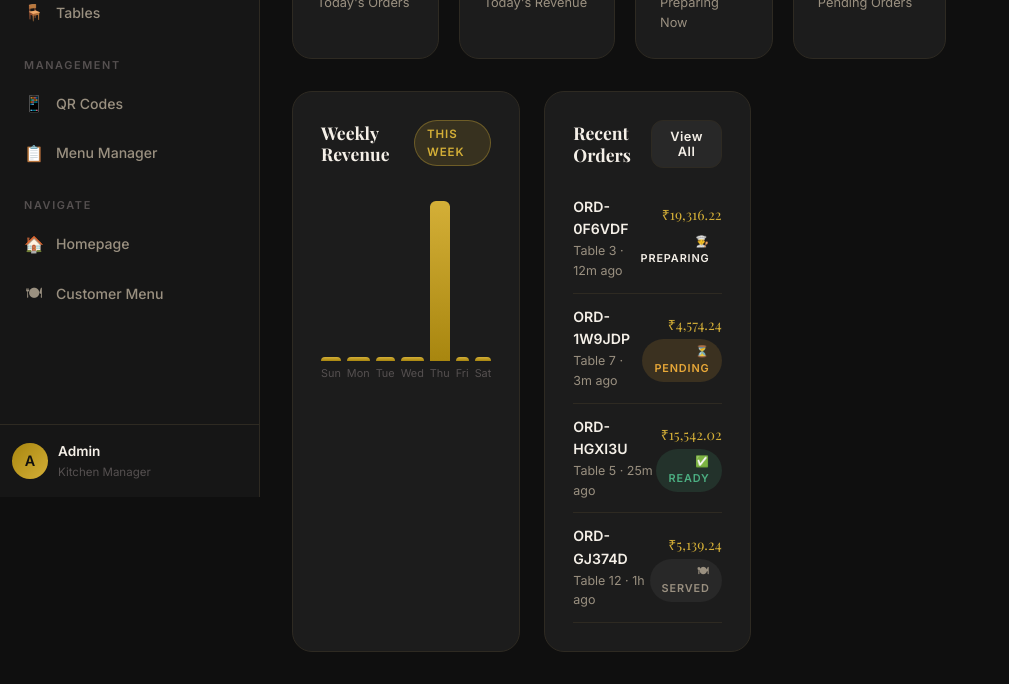
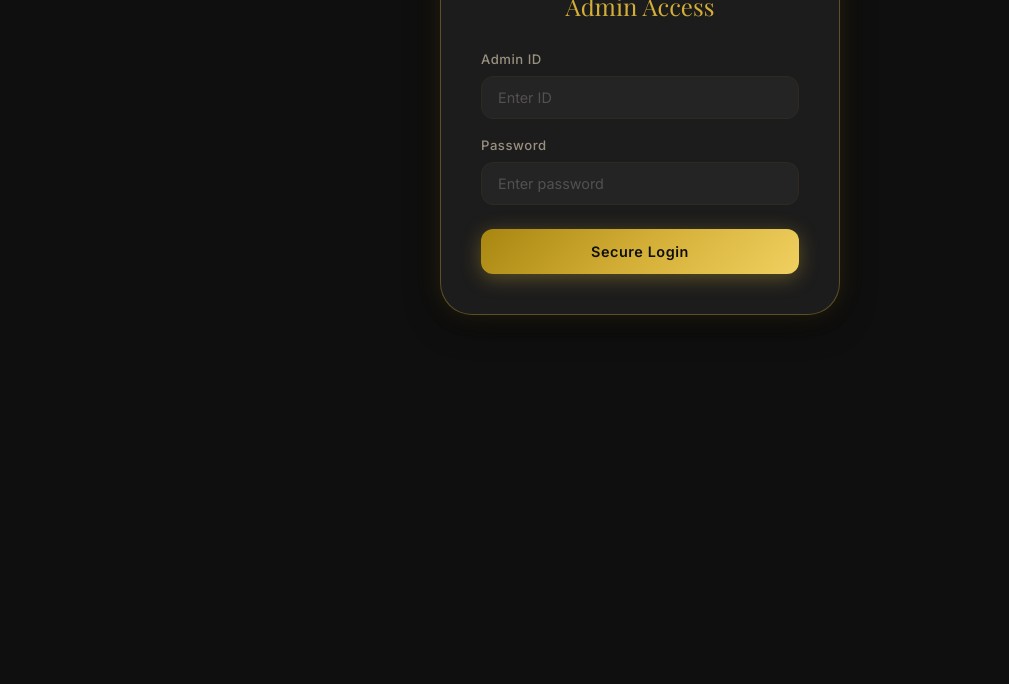
Before and after one commit to anujtiwari1427/scan-2-serve, a plain HTML site: page admin.html in a window 1280 px wide. Shown: the part 303-987 px from the top of the page, without its empty margins (0-1009 px from the left). After the commit the page ends 800 px from the top, so only its background shows below. Drawn offline with nearby package versions, Linux system fonts and the light colour scheme; a web font is replaced by a local one.

Commit message:
Add secure login gateway to Admin Dashboard

```diff
--- a/admin.html
+++ b/admin.html
@@ -12,7 +12,25 @@
 </head>
 <body>
 
-<div class="admin-layout">
+<!-- ═══ LOGIN SCREEN ═══ -->
+<div id="admin-login-screen" class="admin-login-screen">
+  <div class="admin-login-box">
+    <div class="admin-login-logo">🕯</div>
+    <div class="admin-login-title">Admin Access</div>
+    <div id="login-error" class="admin-login-error">Invalid ID or Password</div>
+    <div class="form-group" style="text-align:left">
+      <label class="form-label">Admin ID</label>
+      <input type="text" id="login-id" class="form-input" placeholder="Enter ID">
+    </div>
+    <div class="form-group" style="text-align:left;margin-top:16px;margin-bottom:24px">
+      <label class="form-label">Password</label>
+      <input type="password" id="login-pass" class="form-input" placeholder="Enter password">
+    </div>
+    <button class="btn btn-gold w-full" style="justify-content:center" onclick="handleLogin()">Secure Login</button>
+  </div>
+</div>
+
+<div class="admin-layout" id="admin-layout" style="display:none">
 
   <!-- ═══ SIDEBAR ═══ -->
   <aside class="admin-sidebar" id="admin-sidebar">
--- a/css/admin.css
+++ b/css/admin.css
@@ -233,3 +233,22 @@
   .admin-page { padding: 20px 16px; }
   .stats-grid { grid-template-columns: 1fr 1fr; }
 }
+
+/* ── Login Screen ── */
+.admin-login-screen {
+  position: fixed; top: 0; left: 0; right: 0; bottom: 0;
+  background: var(--bg-primary);
+  display: flex; align-items: center; justify-content: center;
+  z-index: 1000;
+}
+.admin-login-box {
+  background: var(--bg-card);
+  border: 1px solid var(--border-gold);
+  border-radius: var(--radius-xl);
+  padding: 40px; width: 100%; max-width: 400px;
+  box-shadow: var(--shadow-gold), var(--shadow);
+  text-align: center;
+}
+.admin-login-logo { font-size: 2rem; margin-bottom: 16px; }
+.admin-login-title { font-family: 'Playfair Display', serif; font-size: 1.5rem; color: var(--gold); margin-bottom: 24px; }
+.admin-login-error { color: var(--danger); font-size: 0.85rem; margin-bottom: 16px; display: none; }
--- a/js/admin.js
+++ b/js/admin.js
@@ -3,12 +3,50 @@
 // ============================================================
 
 document.addEventListener('DOMContentLoaded', () => {
+  checkAuth();
   Orders.load();
   seedDemoOrders();
   initAdminNav();
   showPage('dashboard');
   startLiveRefresh();
 });
+
+// ── Auth ──
+async function hashText(text) {
+  const msgBuffer = new TextEncoder().encode(text);
+  const hashBuffer = await crypto.subtle.digest('SHA-256', msgBuffer);
+  const hashArray = Array.from(new Uint8Array(hashBuffer));
+  return hashArray.map(b => b.toString(16).padStart(2, '0')).join('');
+}
+
+function checkAuth() {
+  if (sessionStorage.getItem('scan2serve_admin_auth') === 'true') {
+    document.getElementById('admin-login-screen').style.display = 'none';
+    document.getElementById('admin-layout').style.display = 'grid';
+  }
+}
+
+async function handleLogin() {
+  const id = document.getElementById('login-id').value.trim();
+  const pass = document.getElementById('login-pass').value.trim();
+
+  // SHA-256 hashes for ID "admin" and Password "admin123"
+  const validIdHash = '8c6976e5b5410415bde908bd4dee15dfb167a9c873fc4bb8a81f6f2ab448a918';
+  const validPassHash = '240be518fabd2724ddb6f04eeb1da5967448d7e831c08c8fa822809f74c720a9';
+
+  const idHash = await hashText(id);
+  const passHash = await hashText(pass);
+
+  if (idHash === validIdHash && passHash === validPassHash) {
+    sessionStorage.setItem('scan2serve_admin_auth', 'true');
+    document.getElementById('admin-login-screen').style.display = 'none';
+    document.getElementById('admin-layout').style.display = 'grid';
+    document.getElementById('login-error').style.display = 'none';
+    showToast('Login successful!', 'success');
+  } else {
+    document.getElementById('login-error').style.display = 'block';
+  }
+}
 
 // ── Navigation ──
 function initAdminNav() {
```
